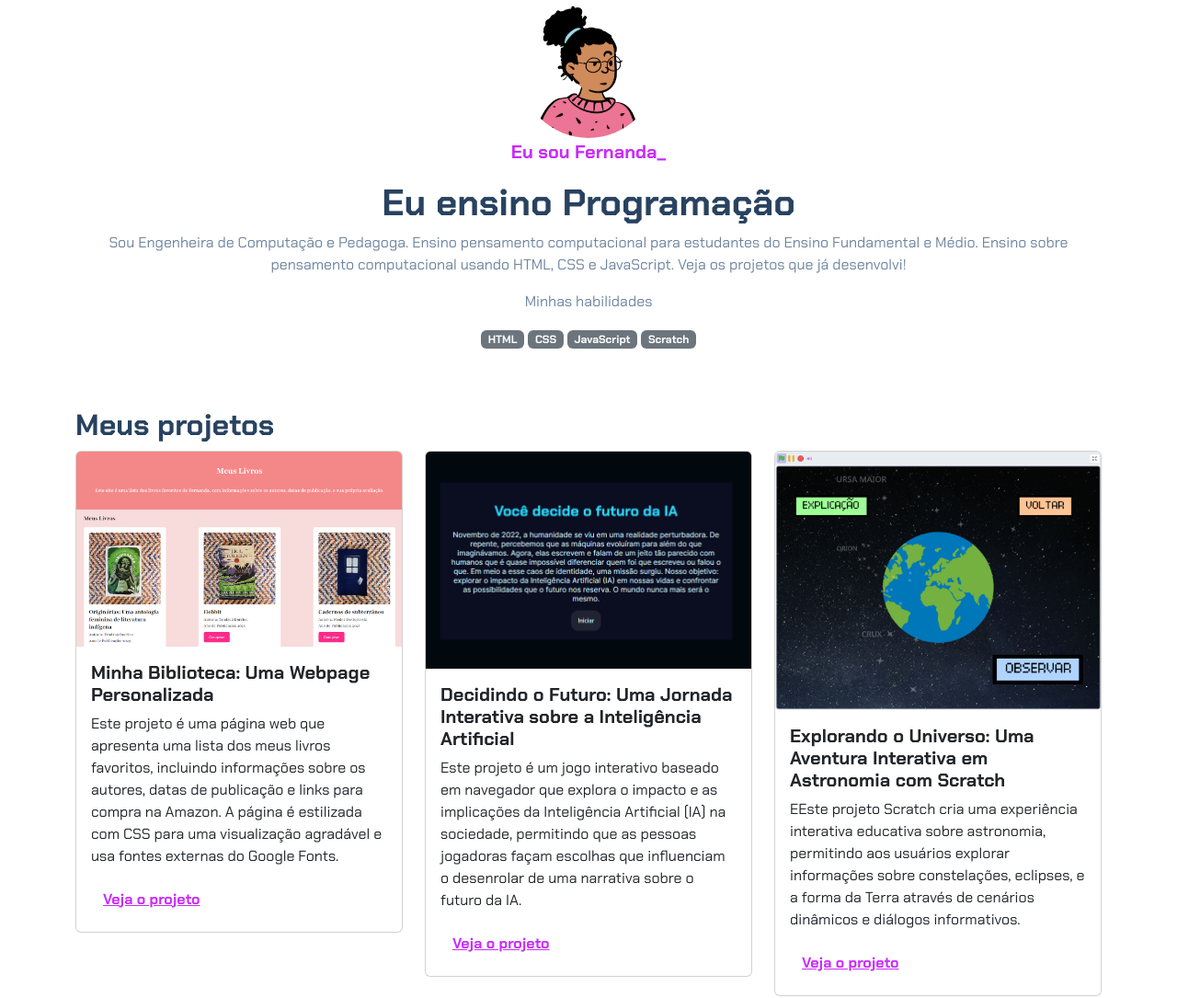
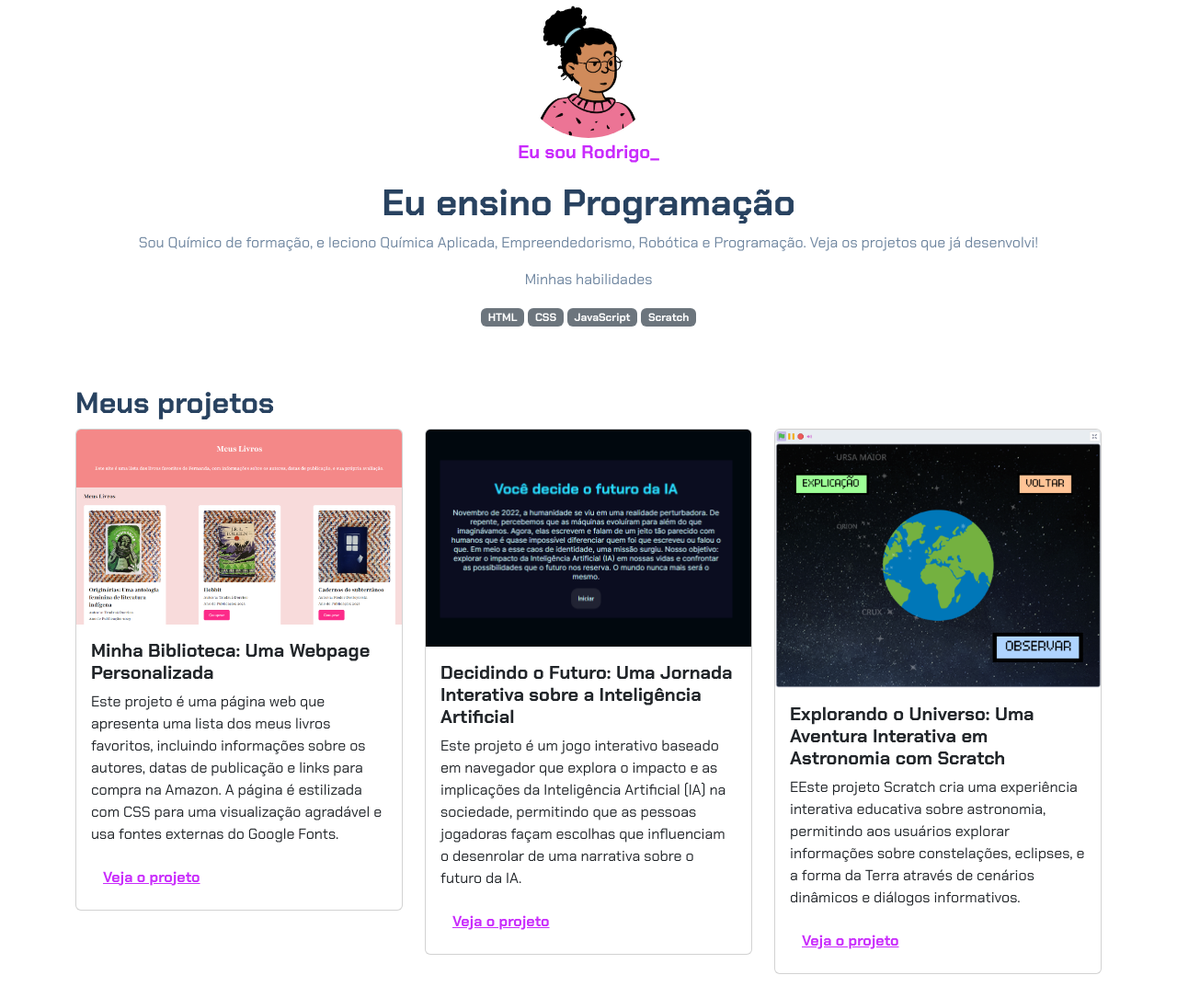
Before and after one commit to Dirgoro/porfolio-web, a plain HTML site: page index.html in a window 1280 px wide. Shown: the top 1085 px of the page at 92% size. Drawn offline with nearby package versions, Linux system fonts and the light colour scheme.

Commit message:
Update index.html

```diff
--- a/index.html
+++ b/index.html
@@ -14,10 +14,9 @@
     <header class="container text-center">
         <img src="img/avatar-perfil.png" alt="avatar da Fernanda" class="rounded-circle" width="150" height="150"
             srcset="">
-        <p class="lead">Eu sou Fernanda_</p>
+        <p class="lead">Eu sou Rodrigo_</p>
         <h1>Eu ensino Programação</h1>
-        <p>Sou Engenheira de Computação e Pedagoga. Ensino pensamento computacional para estudantes do Ensino
-            Fundamental e Médio. Ensino sobre pensamento computacional usando HTML, CSS e JavaScript. Veja os projetos
+        <p>Sou Químico de formação, e leciono Química Aplicada, Empreendedorismo, Robótica e Programação. Veja os projetos
             que já desenvolvi!</p>
         <p>Minhas habilidades</p>
         <div>
@@ -216,4 +215,5 @@
     <script src="https://cdn.jsdelivr.net/npm/bootstrap@5.3.2/dist/js/bootstrap.bundle.min.js"></script>
 </body>
 
+
 </html>
```
